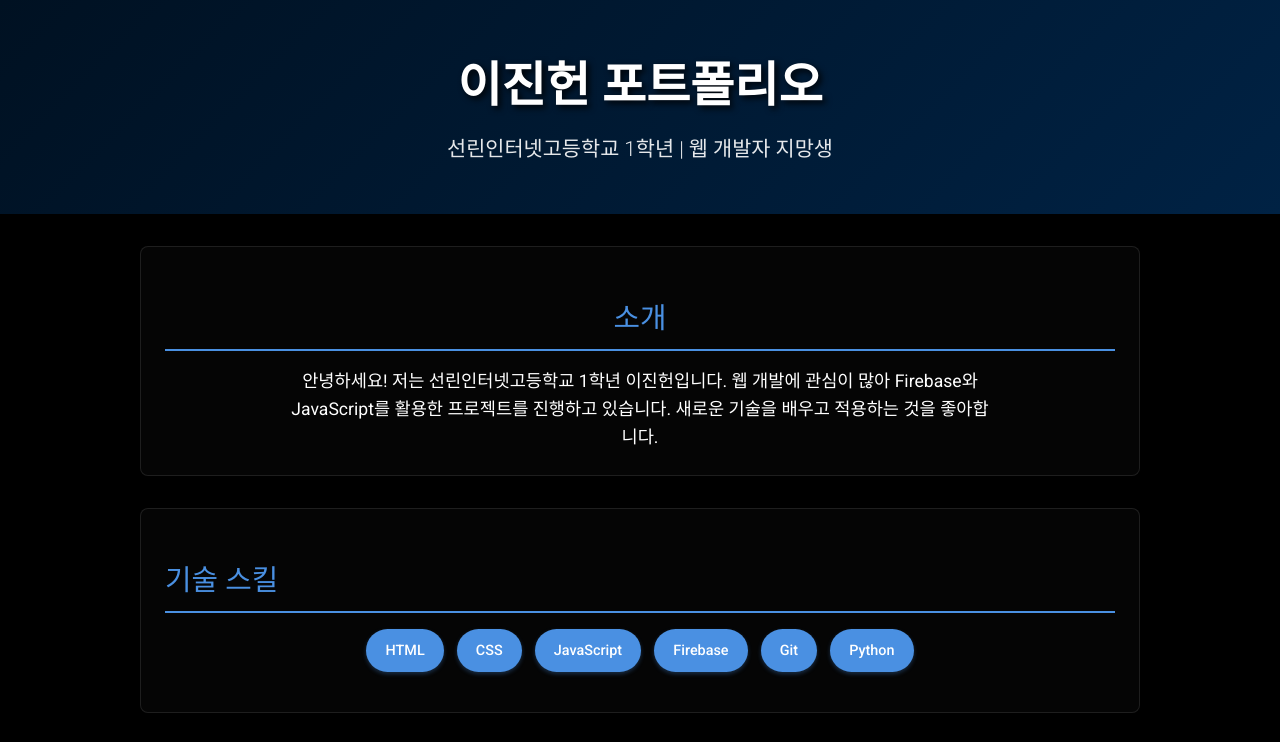
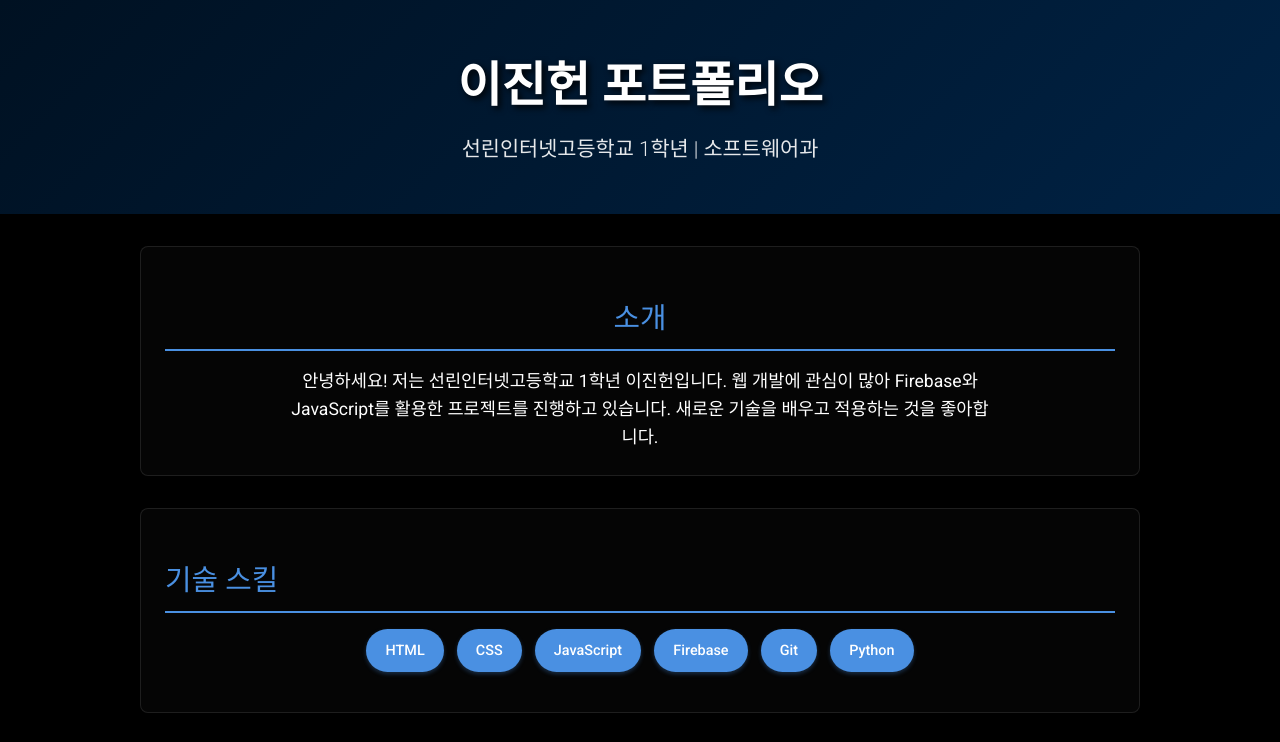
Before and after one commit to J1n-h/portfolio, a plain HTML site: page index.html in a window 1280 px wide. Shown: the top 742 px of the page. Drawn offline with Linux system fonts and the light colour scheme; no server answers.

Commit message:
Update header subtitle to '소프트웨어과'

```diff
--- a/index.html
+++ b/index.html
@@ -12,7 +12,7 @@
 <body>
     <header>
         <h1>이진헌 포트폴리오</h1>
-        <p>선린인터넷고등학교 1학년 | 웹 개발자 지망생</p>
+        <p>선린인터넷고등학교 1학년 | 소프트웨어과</p>
     </header>
     <main>
         <section id="about">
```
